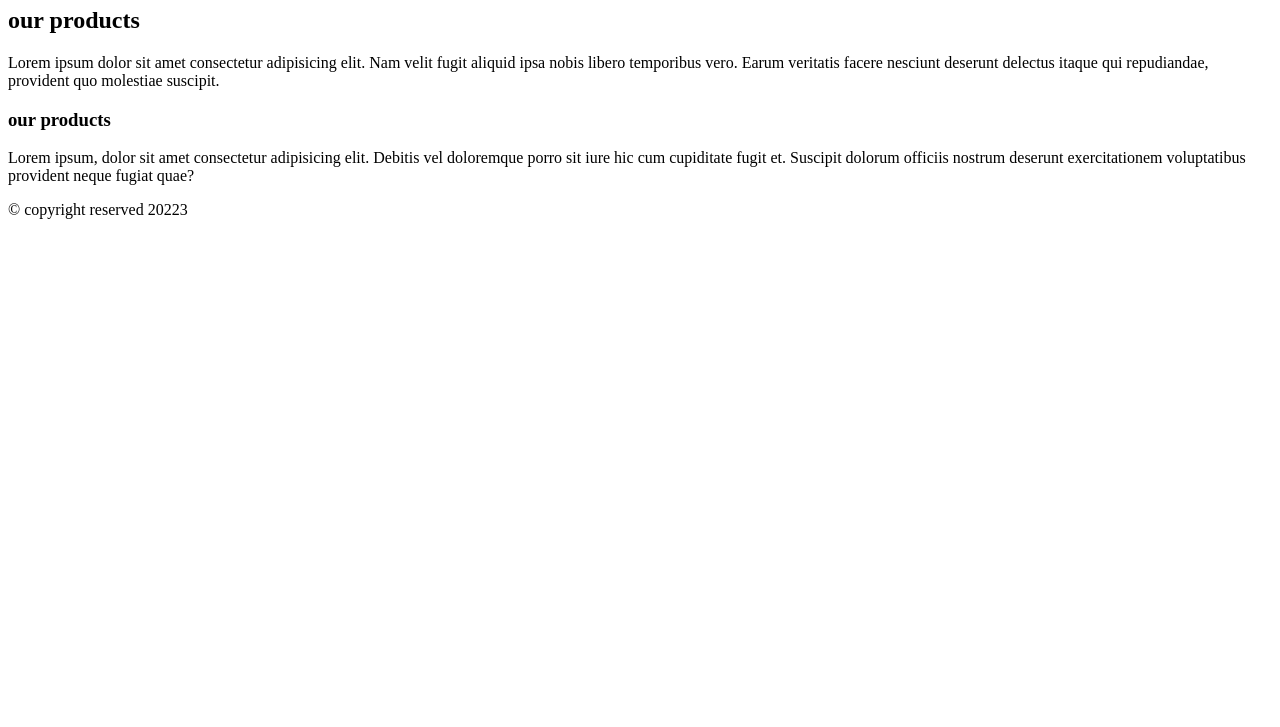
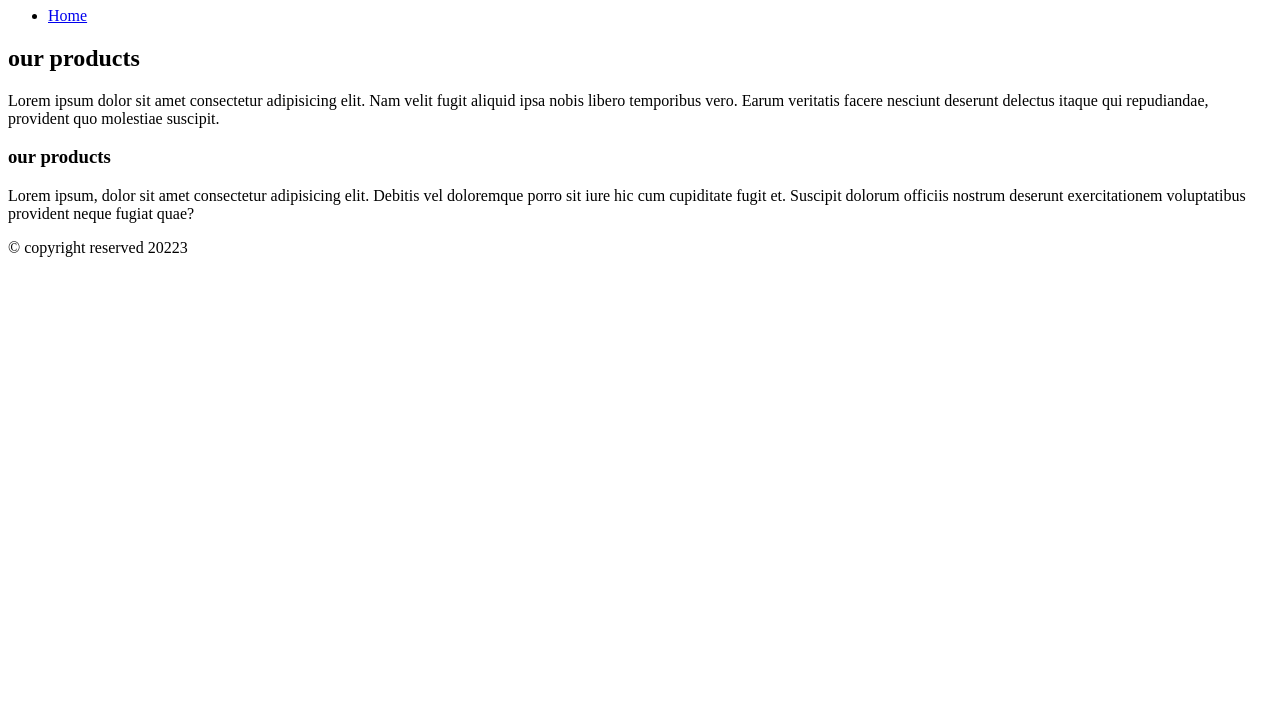
Before and after one commit to Fozil0802/onlinestore1, a plain HTML site: page index.html in a window 1280 px wide. Shown: the part 73-800 px from the top of the page. Drawn offline with Linux system fonts and the light colour scheme.

Commit message:
i added number

```diff
--- a/index.html
+++ b/index.html
@@ -10,6 +10,14 @@
 <body>
     <header>
         <h1>welcome to our website</h1>
+
+        <nav>
+            <ul>
+                <li>
+                    <a href="#">Home</a>
+                </li>
+            </ul>
+        </nav>
     </header>
 
     <main>
```
